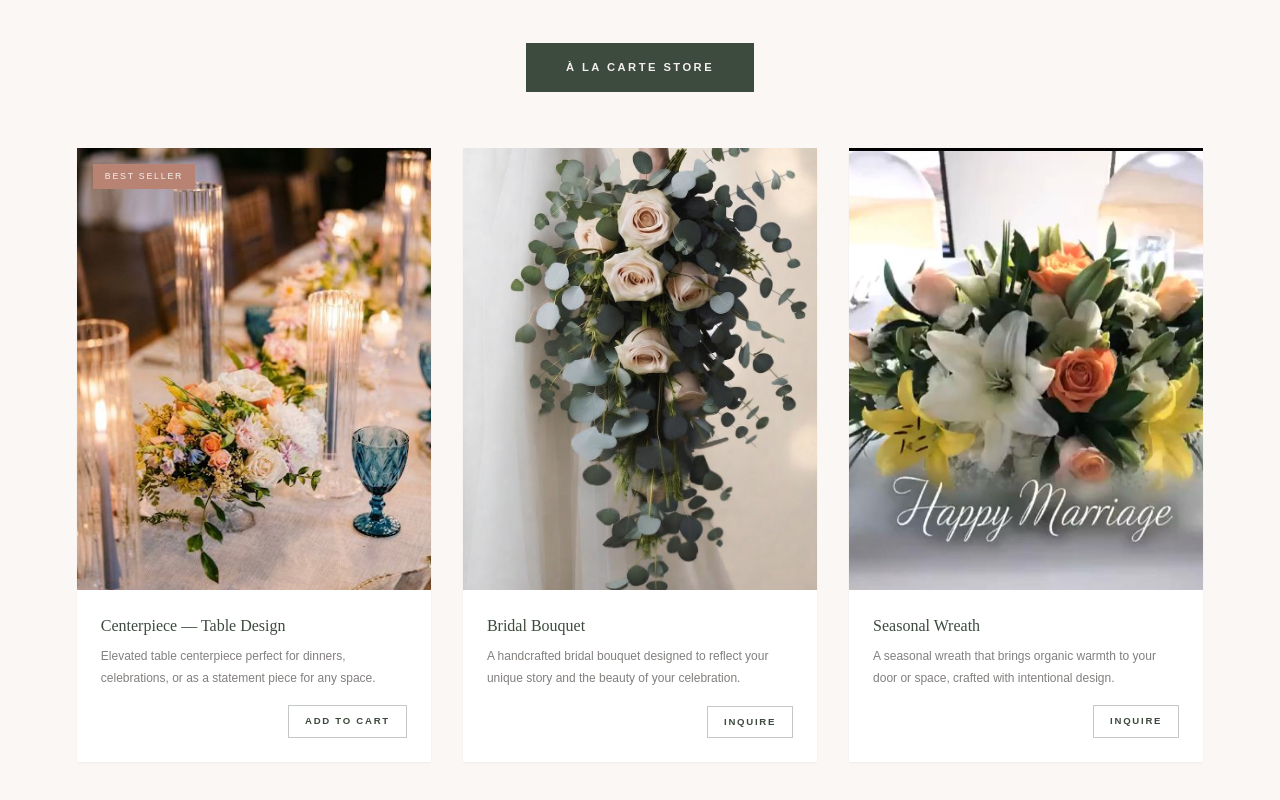
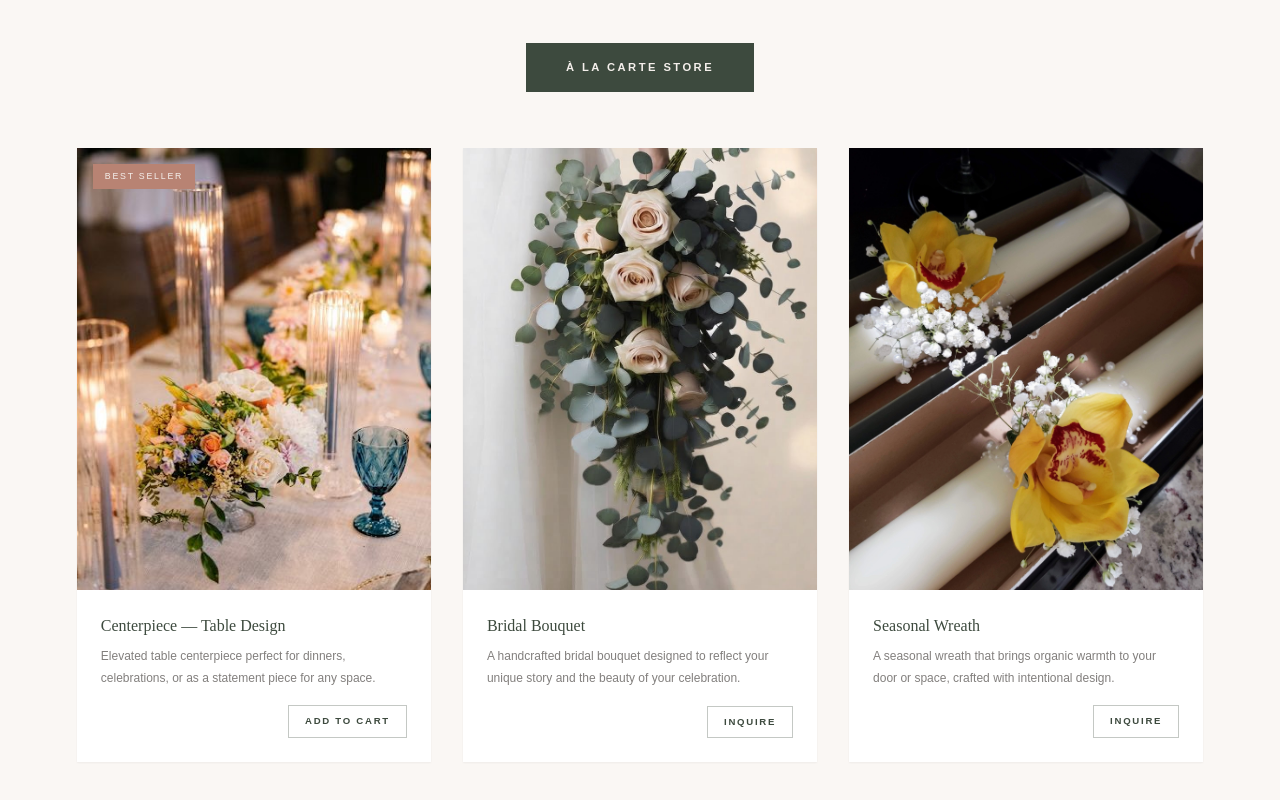
Before and after one commit to Omnix-Solution-Inc/wildflower, a Next.js app: page / in a window 1280 px wide. Shown: the part 4884-5684 px from the top of the page. Built offline with nearby package versions, Linux system fonts and the light colour scheme.

Commit message:
Reemplazar imagen 3 de À La Carte Store con foto real de velas y orquídeas amarillas con baby's breath

```diff
--- a/src/components/landing/Shop.tsx
+++ b/src/components/landing/Shop.tsx
@@ -24,7 +24,7 @@ const products = [
     inquire: true,
   },
   {
-    img: '/gallery/wedding_centerpiece_happy_marriage.jpg',
+    img: '/gallery/wedding_candles_orchids.jpg',
     name: { en: 'Seasonal Wreath', es: 'Corona Estacional' },
     desc: {
       en: 'A seasonal wreath that brings organic warmth to your door or space, crafted with intentional design.',
```
Also changed, not shown: public/gallery/wedding_candles_orchids.jpg (added), public/gallery/wedding_centerpiece_happy_marriage.jpg (deleted).
